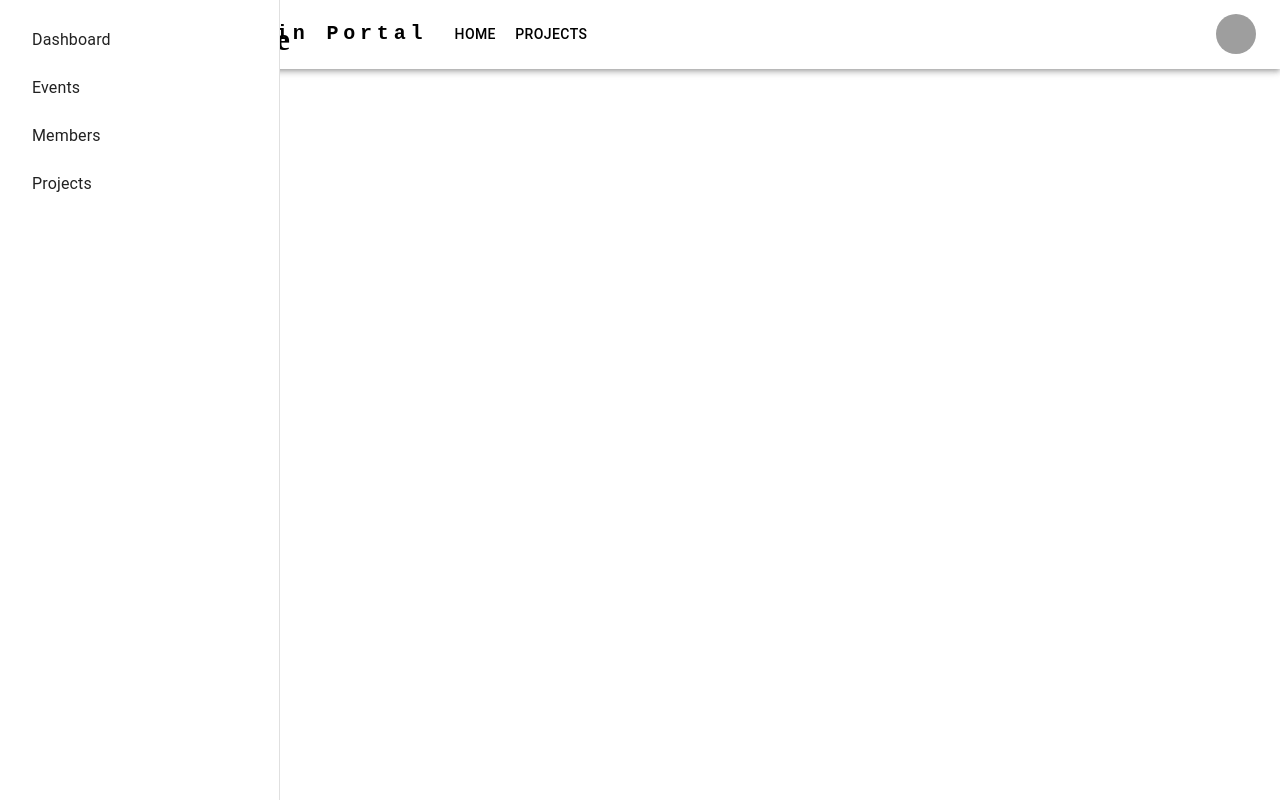
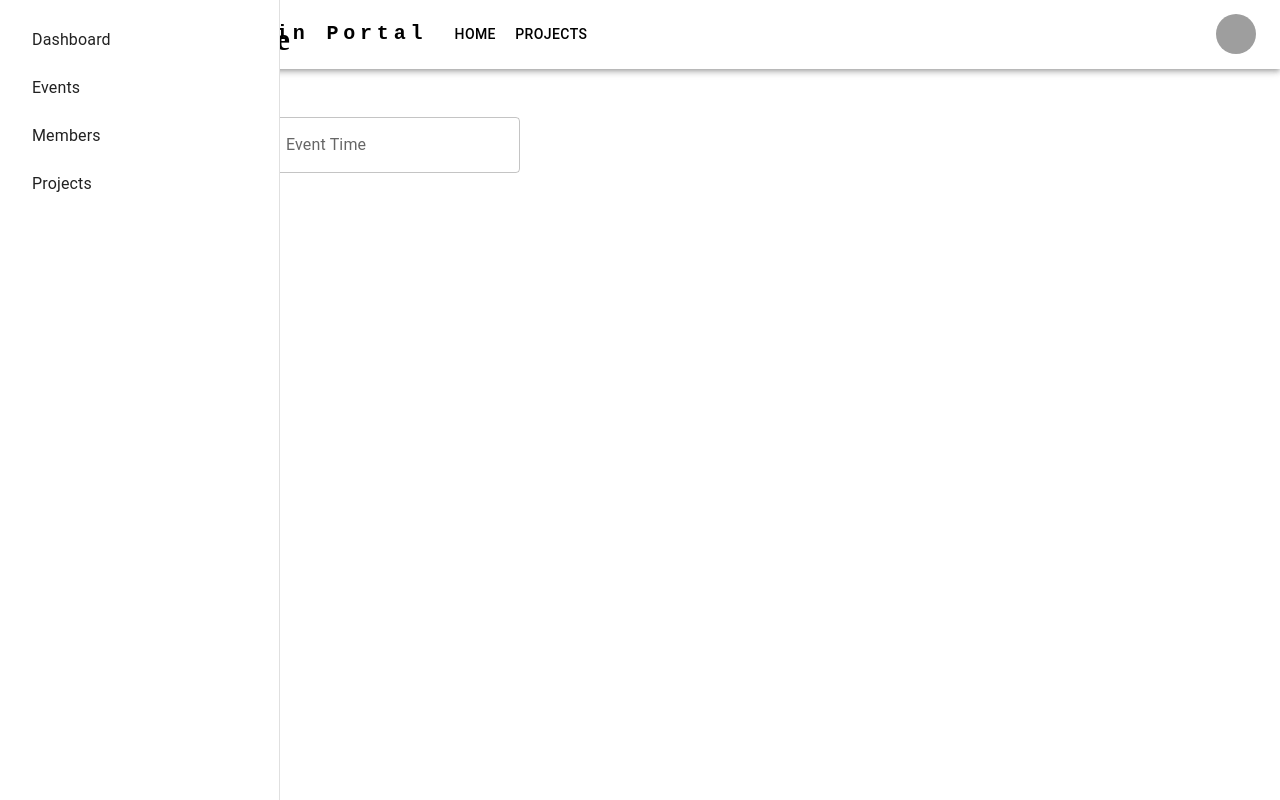
Before and after one commit to hack4impact-utk/internal-applications, a Next.js app in the folder apps/admin-portal/: page /events in a window 1280 px wide. Built offline with nearby package versions, Linux system fonts and the light colour scheme; grey boxes are pictures that could not be loaded.

Commit message:
add updates

```diff
--- a/apps/admin-portal/src/app/events/page.tsx
+++ b/apps/admin-portal/src/app/events/page.tsx
@@ -1,3 +1,10 @@
+import EventCreateForm from '@/components/EventCreateForm';
+
 export default function EventCreationPage() {
-    return <h1>Event Creation Page</h1>
+  return (
+    <>
+      <h1>Event Creation Page</h1>
+      <EventCreateForm />
+    </>
+  );
 }
--- /dev/null
+++ b/apps/admin-portal/src/components/EventCreateForm/index.tsx
@@ -0,0 +1,28 @@
+'use client';
+import React from 'react';
+import { Input } from '@mui/base/Input';
+import { Box } from '@mui/material';
+import { LocalizationProvider } from '@mui/x-date-pickers/LocalizationProvider';
+import { AdapterMoment } from '@mui/x-date-pickers/AdapterMoment'; // for clock functionality
+import { TimePicker } from '@mui/x-date-pickers';
+import { DatePicker } from '@mui/x-date-pickers';
+
+export default function EventCreateForm() {
+  return (
+    //LocalizationProvider wraps everything so it doesn't have to be retyped multiple times
+    <LocalizationProvider dateAdapter={AdapterMoment}>
+      <Box>
+        <div style={{ display: 'flex', margin: '16px' }}>
+          <Input />
+        </div>
+        <div style={{ display: 'flex', margin: '16px' }}>
+          <DatePicker label="Event Date" />
+          <TimePicker label="Event Time" />
+        </div>
+        <button type="button" style={{ margin: '16px', marginTop: '0px' }}>
+          Submit
+        </button>
+      </Box>
+    </LocalizationProvider>
+  );
+}
--- a/package.json
+++ b/package.json
@@ -20,6 +20,9 @@
   ],
   "dependencies": {
     "@mui/x-charts": "^7.1.0",
+    "@mui/x-date-pickers": "^7.1.0",
+    "dayjs": "^1.11.10",
+    "moment": "^2.30.1",
     "nx": "^17.1.3",
     "react-window": "^1.8.10"
   }
```
Also changed, not shown: apps/admin-portal/src/app/projects/[projectId]/page.tsx (added, +9 -0 lines), 1 other file (tests, documents, lock files or other folders).
